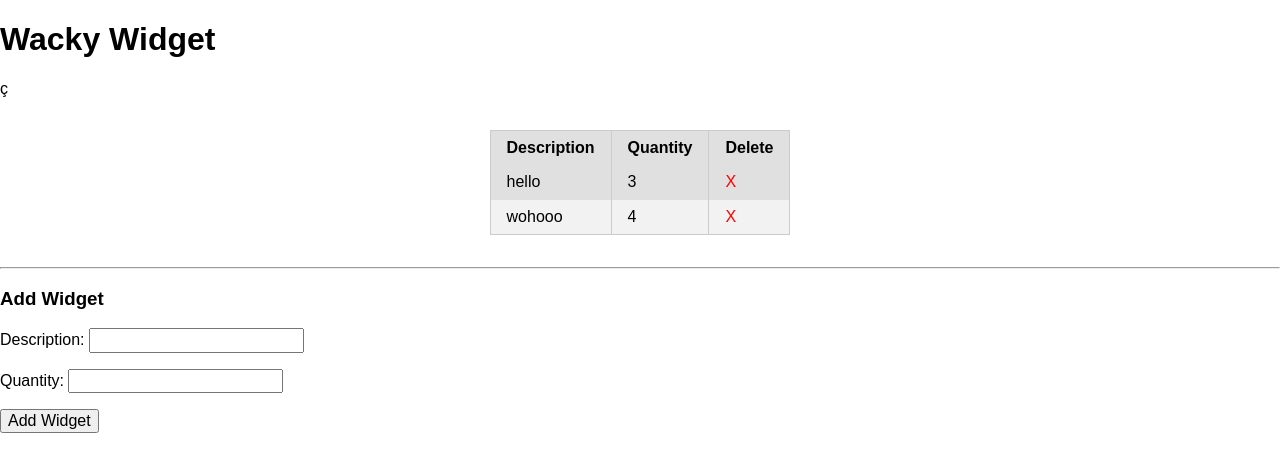
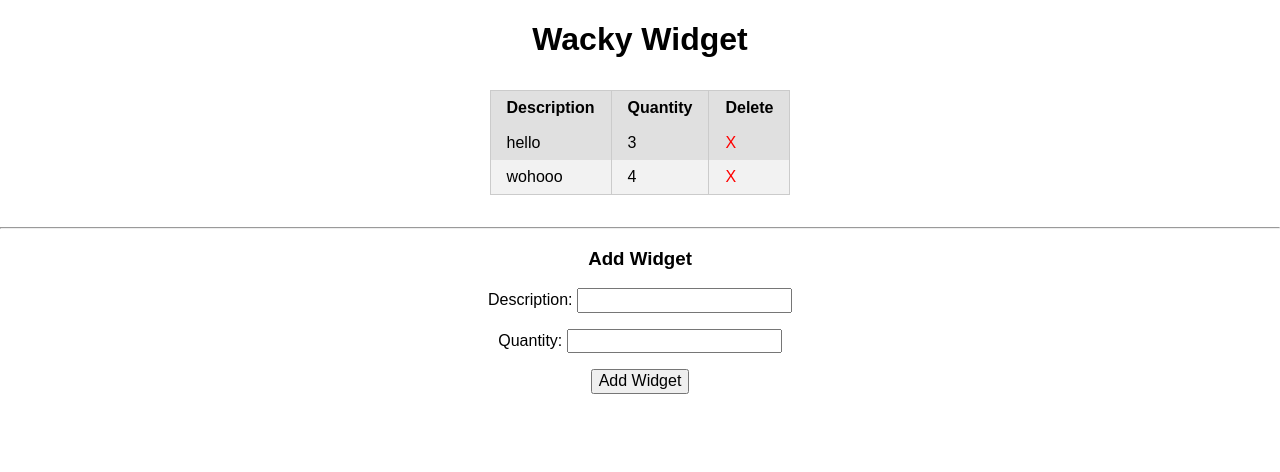
Before and after one commit to apimento/project3Assessment, a Django app: page / in a window 1280 px wide. Shown: the top 472 px of the page. Run offline with Django 4.2, Linux system fonts and the light colour scheme; data comes from the database, SQL or seed files in the repository; some libraries are stand-ins or nearby versions.

Commit message:
now with styling

```diff
--- a/main_app/static/styles.css
+++ b/main_app/static/styles.css
@@ -1,3 +1,8 @@
+body {
+    align-items: center;
+    text-align: center;
+}
+
 table {
     margin: 2rem auto;
 }
--- a/main_app/templates/html.html
+++ b/main_app/templates/html.html
@@ -6,18 +6,18 @@
     <meta name="viewport" content="width=device-width, initial-scale=1.0">
     <title>Document</title>
     <link rel="stylesheet" href="https://unpkg.com/purecss@1.0.0/build/pure-min.css" integrity="sha384-nn4HPE8lTHyVtfCBi5yW9d20FjT8BJwUXyWZT9InLYax14RDjBj46LmSztkmNP9w" crossorigin="anonymous">
-    <link rel="stylesheet" href="main_app/static/styles.css">
+    <link rel="stylesheet" href="static/styles.css">
 </head>
 
 
 <body>
-    <h1>Wacky Widget</h1>
+    <h1 class="center">Wacky Widget</h1>
     {%if forloop.counter == 0 %}
         <h3>No widgets exist<h3>
     {% else %}
         <div>
             <table class="pure-table pure-table-striped">
-                <thead> ç
+                <thead>
                     <tr>
                     <th>Description</th>
                     <th>Quantity</th>
@@ -38,7 +38,7 @@
 
     <hr>
 
-    <div>
+    <div class="center">
         <form method="post" action="{% url 'add_widget' %}">
             <h3>Add Widget</h3>
 
```
